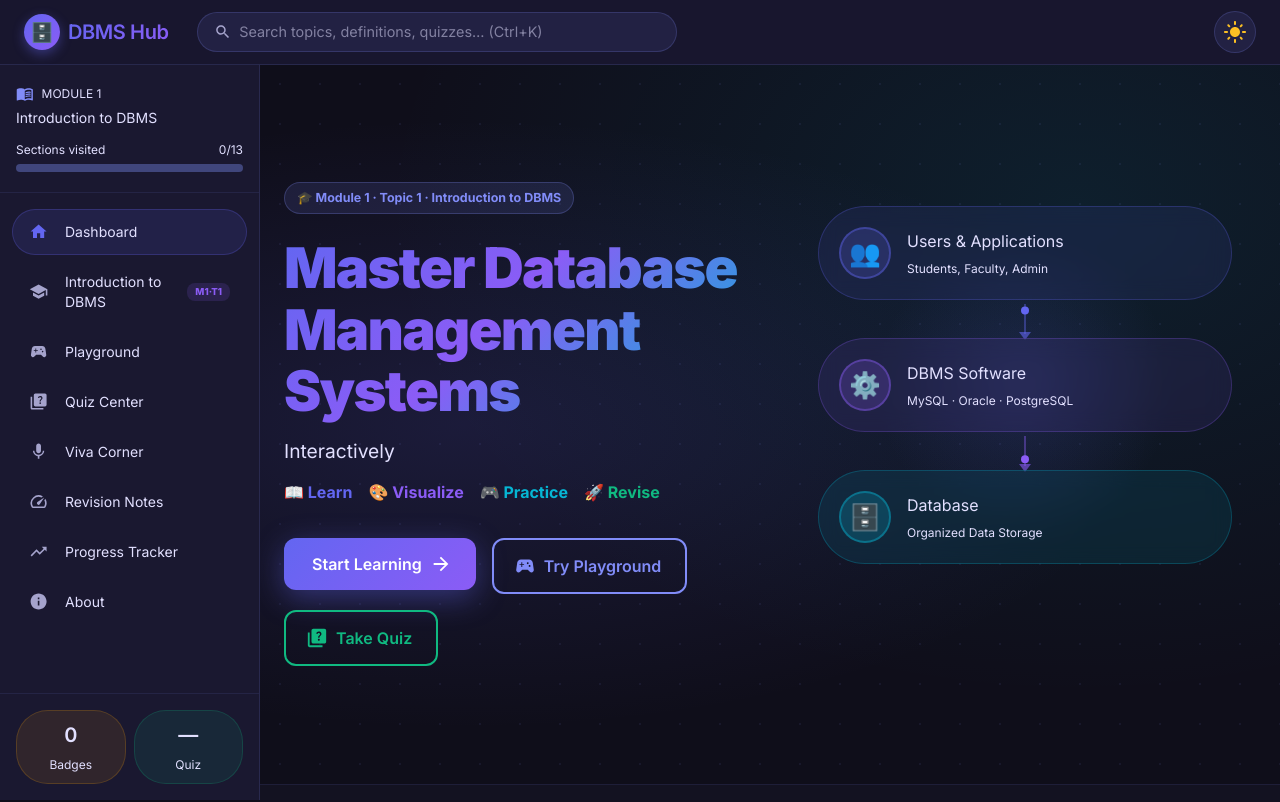
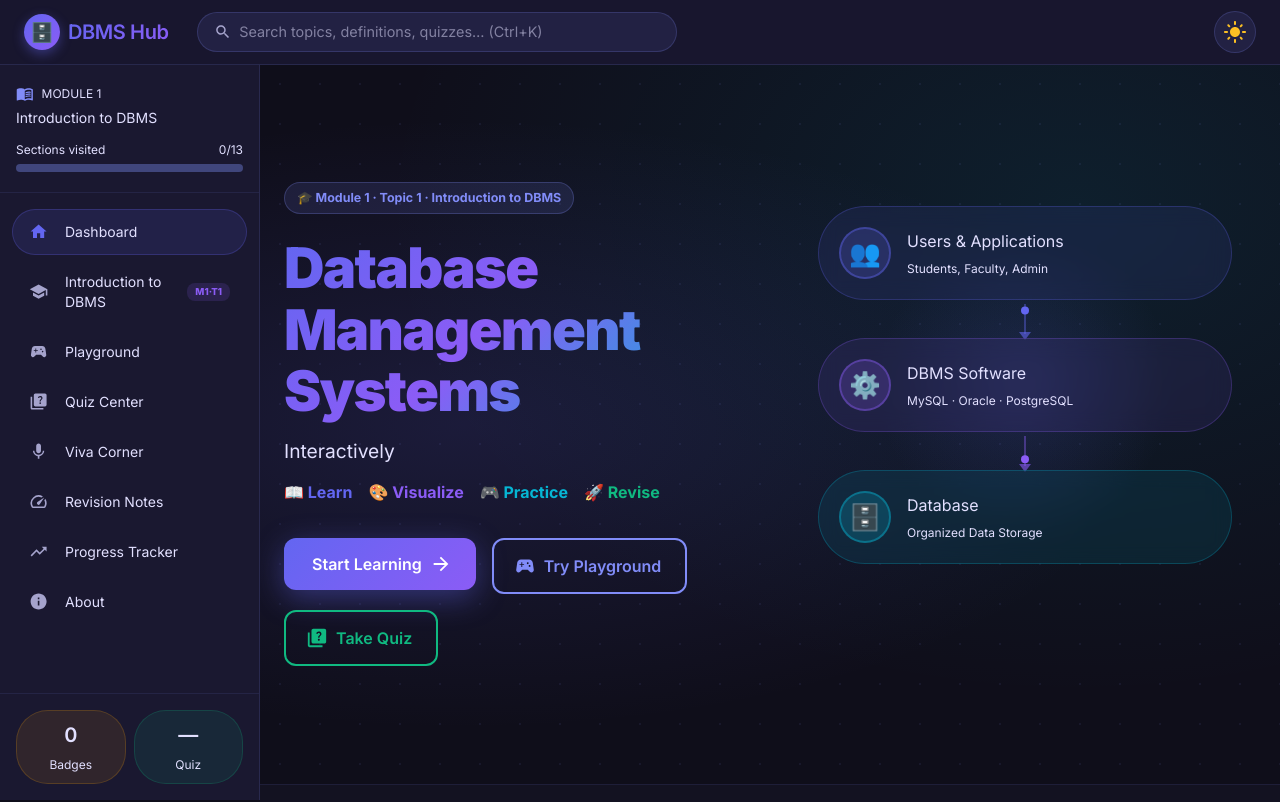
Before and after one commit to rohinaruna-dev/DBMS, a Next.js app in the folder dbms-learning-hub/: page / in a window 1280 px wide. Shown: the top 802 px of the page. Built offline with nearby package versions, Linux system fonts and the light colour scheme.

Commit message:
Update title on landing page

```diff
--- a/dbms-learning-hub/src/app/page.tsx
+++ b/dbms-learning-hub/src/app/page.tsx
@@ -161,7 +161,7 @@ export default function HomePage() {
                     letterSpacing: '-0.03em',
                   }}
                 >
-                  Master Database Management Systems
+                  Database Management Systems
                 </Typography>
 
                 <Typography
```
